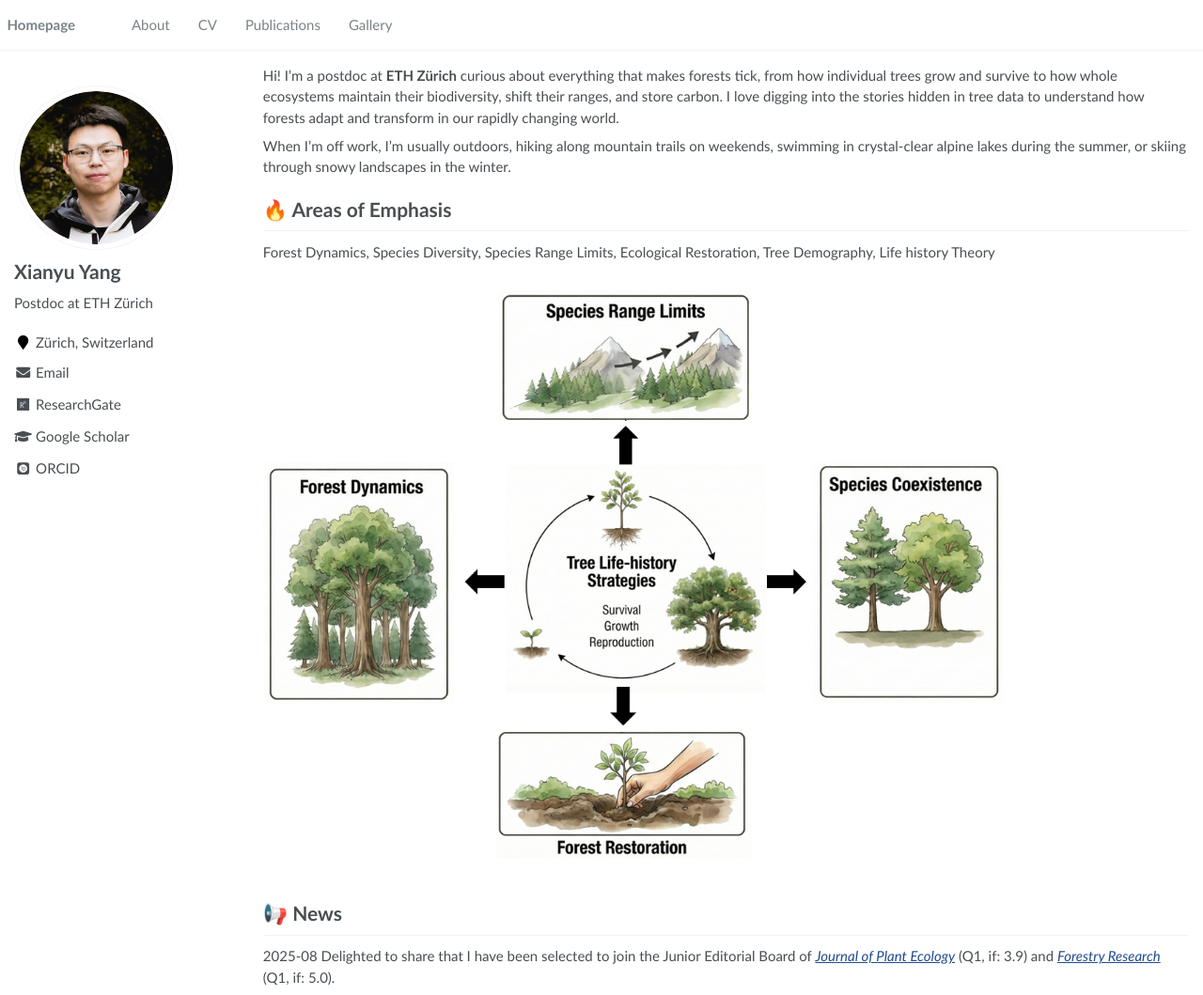
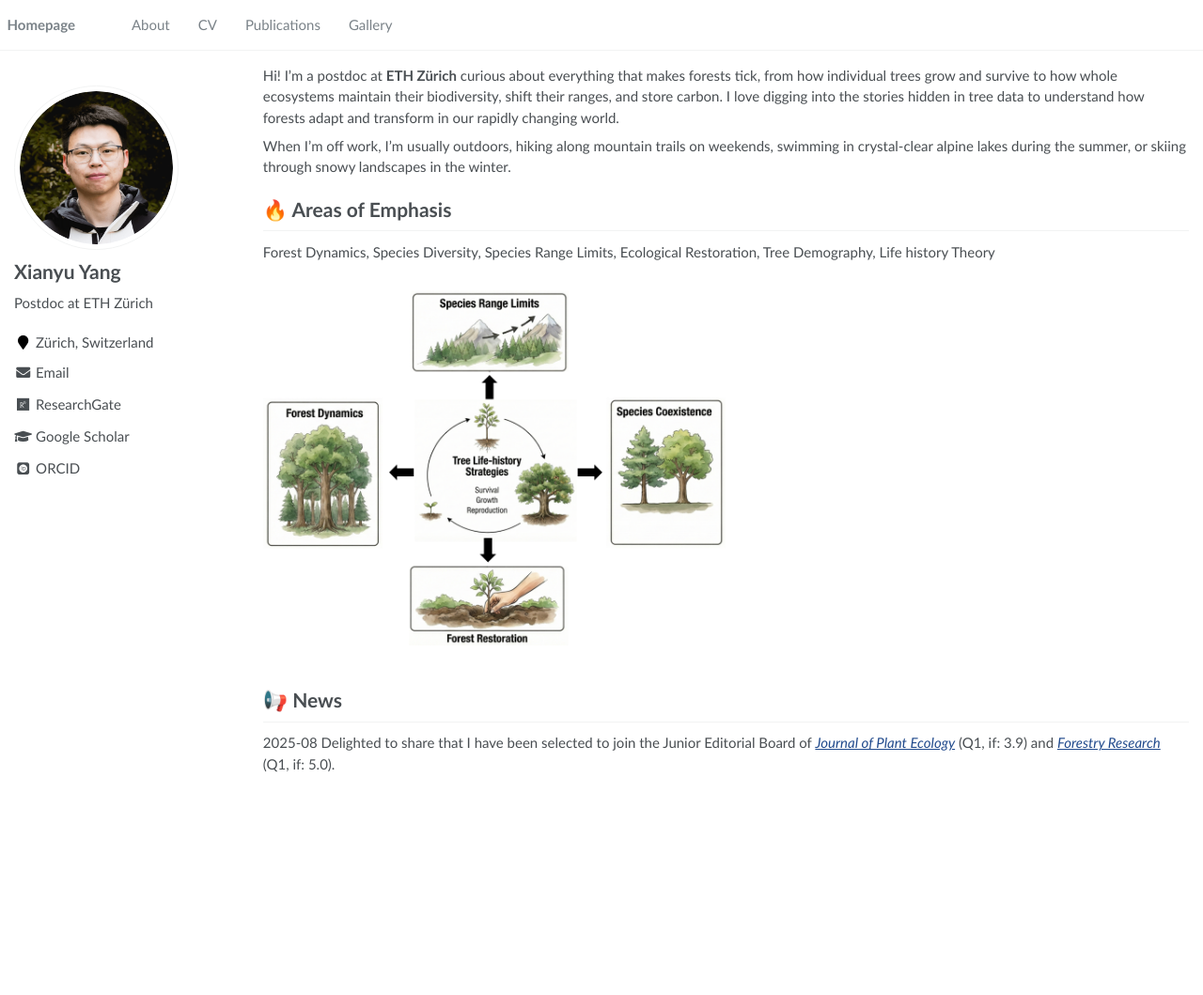
Before and after one commit to Xianyu-Yang/xianyu-yang.github.io, a Jekyll site: the page built from _pages/about.md, in a window 1280 px wide and 1059 px high. Shown: the whole window at 94% size. Built offline with Jekyll 4.4.1, drawn with Linux system fonts in a browser that asks for light colours; some web fonts are replaced.

Commit message:
Update about.md

```diff
--- a/_pages/about.md
+++ b/_pages/about.md
@@ -24,7 +24,7 @@ When I’m off work, I’m usually outdoors, hiking along mountain trails on wee
 Forest Dynamics, Species Diversity, Species Range Limits, Ecological Restoration, Tree Demography, Life history Theory
 
 <figure style="text-align: center;">
-  <img src="/images/Research area.png" alt="" style="width: 80%;" loading="lazy">
+  <img src="/images/Research area.png" alt="" style="width: 50%;" loading="lazy">
 </figure>
 
 # 📢 News
```
